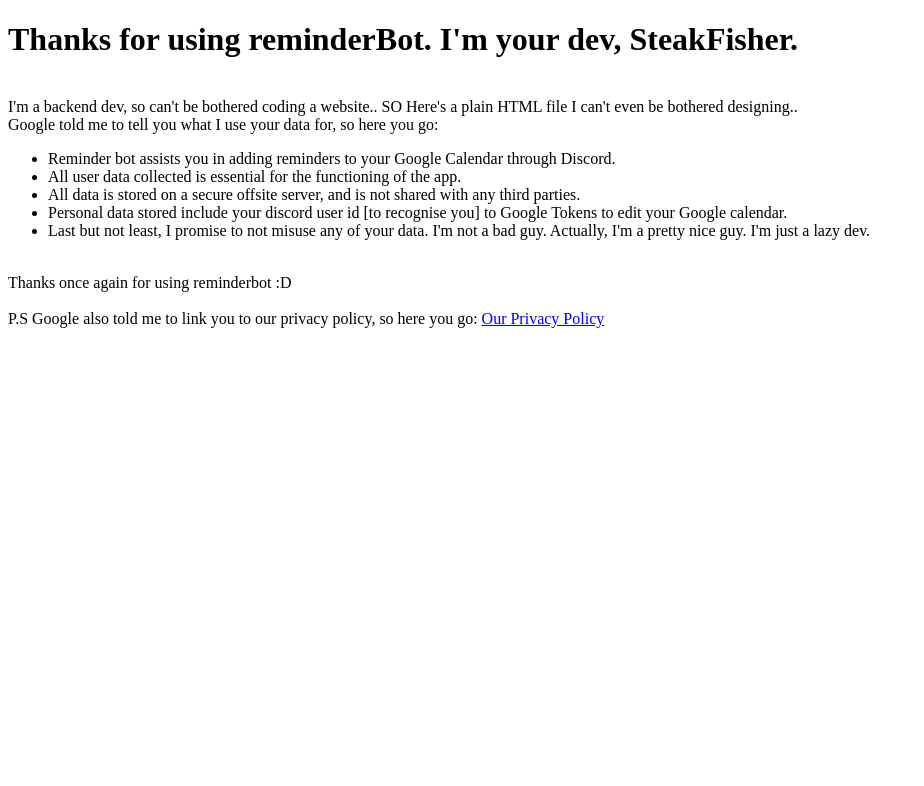
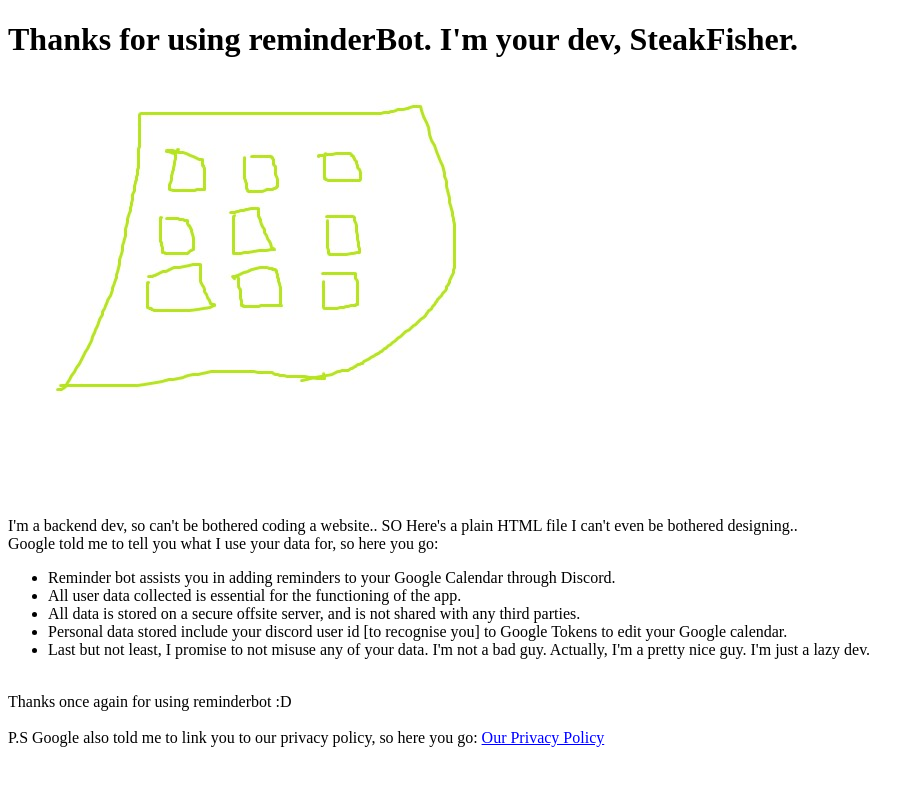
Before and after one commit to SteakFisher/reminderBot, a website: page homepage.html in a window 1280 px wide. Shown: the whole page, without its empty margins (0-924 px from the left). Drawn offline with Linux system fonts and the light colour scheme.

Commit message:
Included logo in homepage

```diff
--- a/homepage.html
+++ b/homepage.html
@@ -3,12 +3,15 @@
 <head>
     <meta charset="UTF-8">
     <title>HomePage</title>
+    <link rel="icon" type="image/x-icon" href="/logoremind.jpg">
 </head>
 <body>
     <h1>
         Thanks for using reminderBot. I'm your dev, SteakFisher.
     </h1>
     <p>
+        <img src="logoremind.jpg" alt="Reminder Bot Logo">
+
         <br>
         I'm a backend dev, so can't be bothered coding a website..
         SO Here's a plain HTML file I can't even be bothered designing..<br>
```
Also changed, not shown: dirs/cmdSetup.js (+5 -4 lines), privacyPolicy.html (+1 -0 lines), logoremind.jpg (added).
